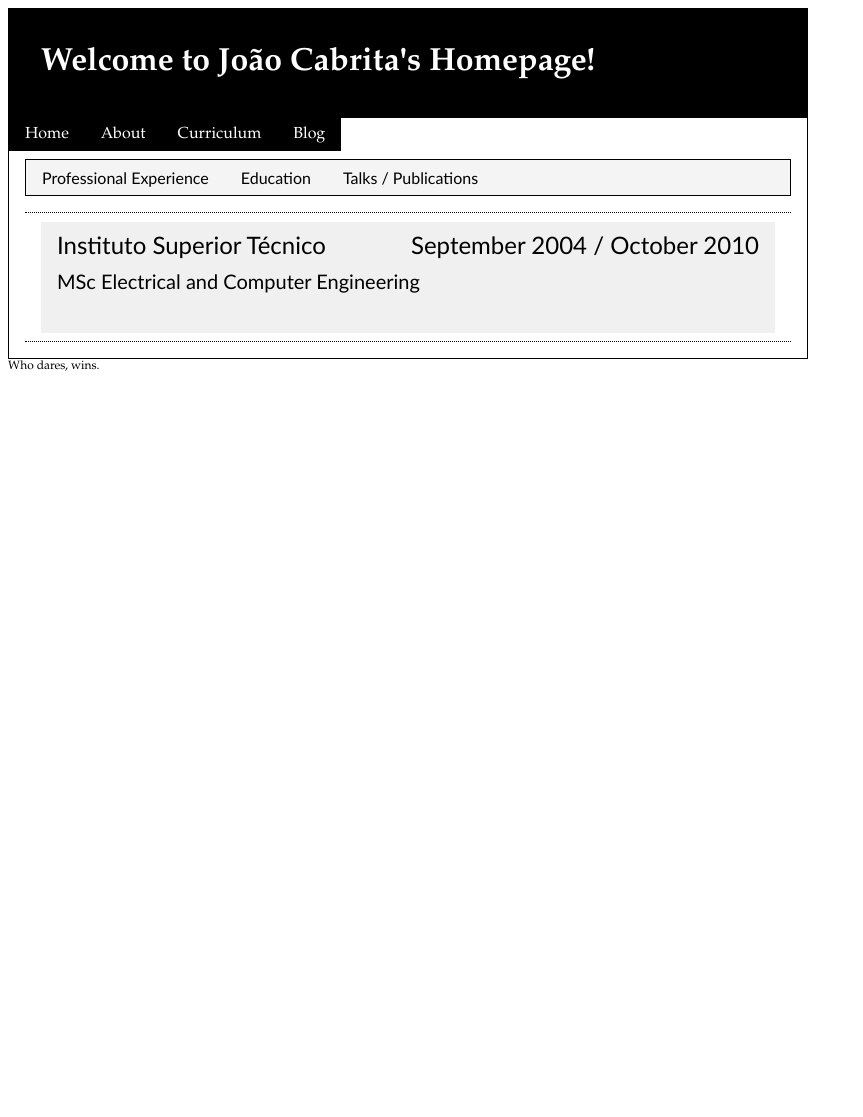
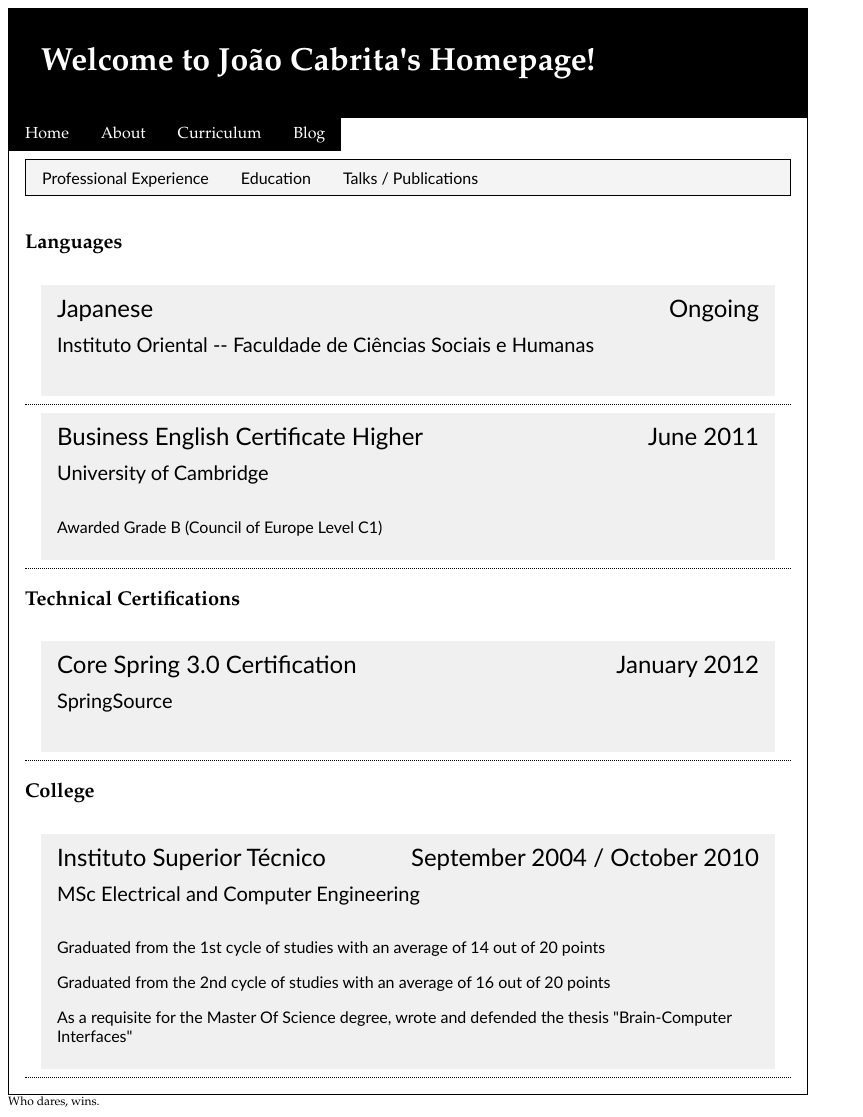
Before and after one commit to kewne/kewne.github.com, a Jekyll site: the page built from resume/academic_exp.html, in a window 1280 px wide. Shown: the whole page, without its empty margins (0-863 px from the left). Built offline with Jekyll 4.4.1, drawn with Linux system fonts in a browser that asks for light colours; nearby versions of some CDN libraries; before the commit the page ends 900 px from its top, so only the background shows below that.

Commit message:
Added some education topics.

```diff
--- a/_includes/academic_exp/ist_msc.html
+++ b/_includes/academic_exp/ist_msc.html
@@ -1,3 +1,4 @@
+<h3>College</h3>
 <div class="resume_entry">
 	<div class="resume_entry_header">
 		<span class="resume_entry_employer">Instituto Superior Técnico</span>
@@ -6,7 +7,13 @@
 	</div>
 	<div class="resume_entry_body">
 		<p class="resume_entry_description">
-
+		Graduated from the 1st cycle of studies with an average of 14 out of 20 points
+		</p>
+		<p class="resume_entry_description">
+		Graduated from the 2nd cycle of studies with an average of 16 out of 20 points
+		</p>
+		<p class="resume_entry_description">
+		As a requisite for the Master Of Science degree, wrote and defended the thesis "Brain-Computer Interfaces"
 		</p>
 	</div>
 </div>
--- /dev/null
+++ b/_includes/academic_exp/language.html
@@ -0,0 +1,24 @@
+<h3>Languages</h3>
+<div class="resume_entry">
+	<div class="resume_entry_header">
+		<span class="resume_entry_employer">Japanese</span>
+		<span class="resume_entry_span">Ongoing</span>
+		<span class="resume_entry_title">Instituto Oriental -- Faculdade de Ciências Sociais e Humanas</span>
+	</div>
+	<div class="resume_entry_body">
+		<p class="resume_entry_description">
+		</p>
+	</div>
+</div>
+<div class="resume_entry">
+	<div class="resume_entry_header">
+		<span class="resume_entry_employer">Business English Certificate Higher</span>
+		<span class="resume_entry_span">June 2011</span>
+		<span class="resume_entry_title">University of Cambridge</span>
+	</div>
+	<div class="resume_entry_body">
+		<p class="resume_entry_description">
+		Awarded Grade B (Council of Europe Level C1)
+		</p>
+	</div>
+</div>
--- /dev/null
+++ b/_includes/academic_exp/tech_certs.html
@@ -0,0 +1,12 @@
+<h3>Technical Certifications</h3>
+<div class="resume_entry">
+	<div class="resume_entry_header">
+		<span class="resume_entry_employer">Core Spring 3.0 Certification</span>
+		<span class="resume_entry_span">January 2012</span>
+		<span class="resume_entry_title">SpringSource</span>
+	</div>
+	<div class="resume_entry_body">
+		<p class="resume_entry_description">
+		</p>
+	</div>
+</div>
--- a/resume/academic_exp.html
+++ b/resume/academic_exp.html
@@ -3,5 +3,11 @@ title: Education
 layout: resume
 ---
 <div class="resume_exp_div">
+{% include academic_exp/language.html %}
+</div>
+<div class="resume_exp_div">
+{% include academic_exp/tech_certs.html %}
+</div>
+<div class="resume_exp_div">
 {% include academic_exp/ist_msc.html %}
 </div>
```
